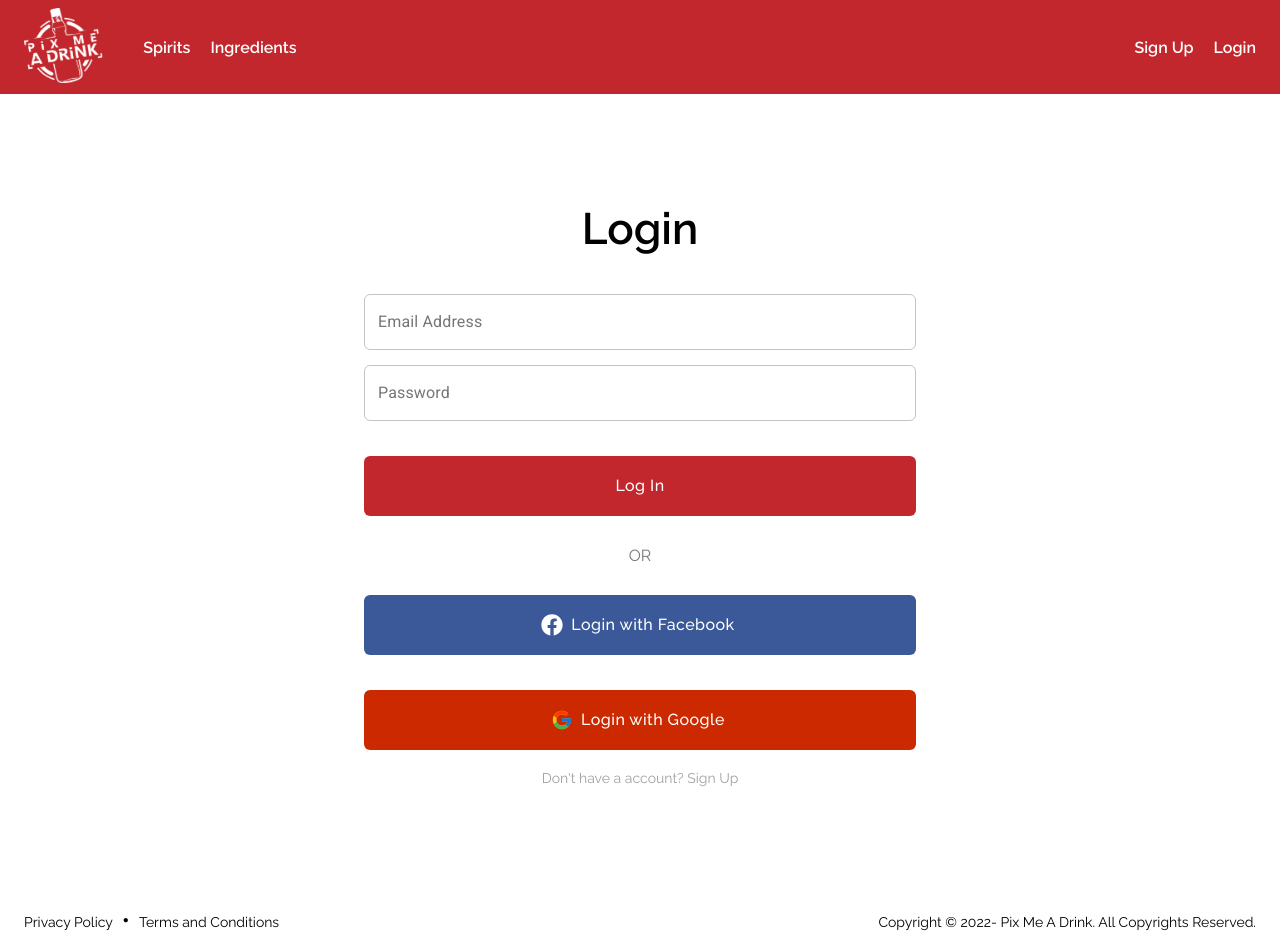
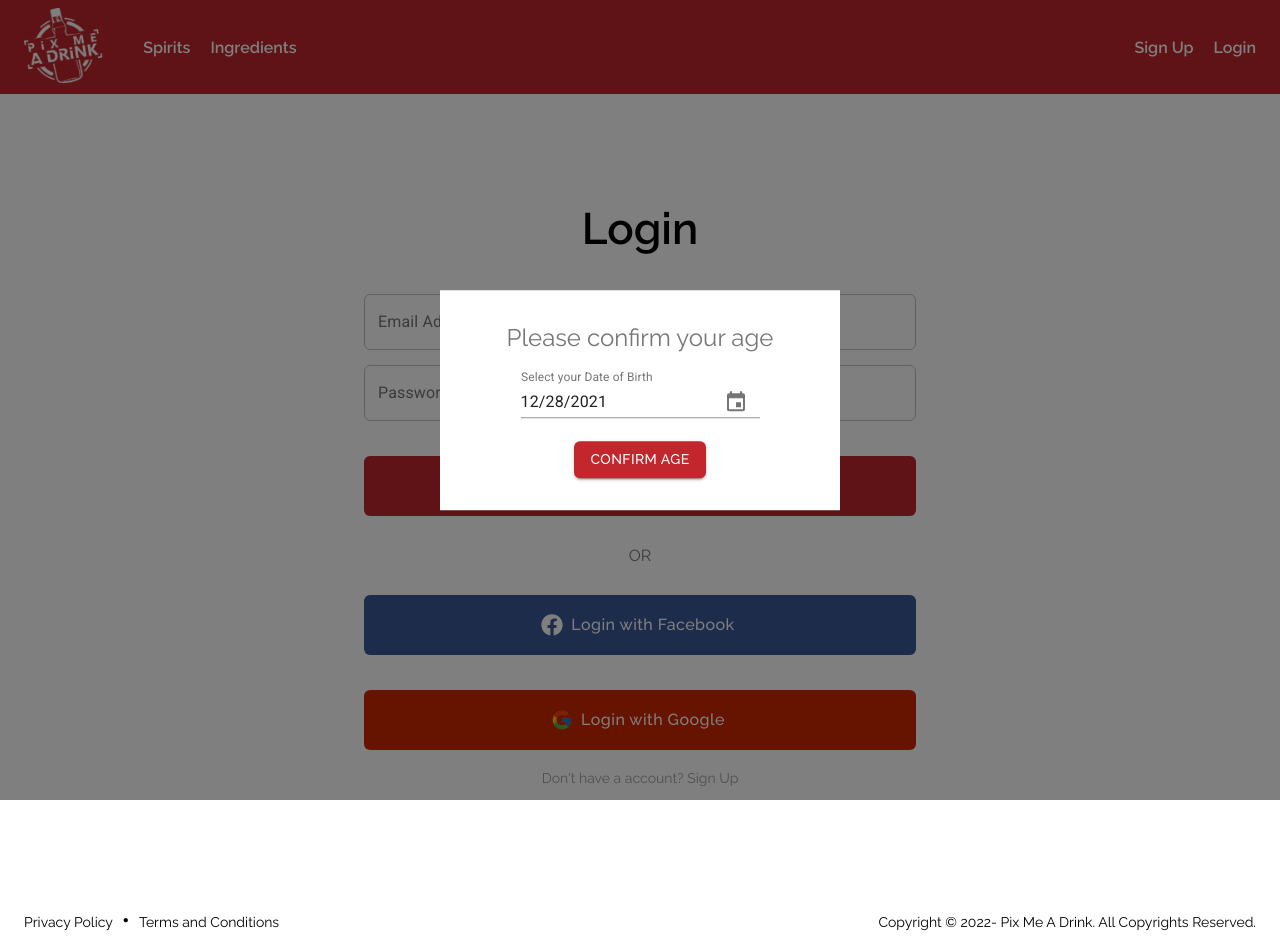
Before and after one commit to muneebhashone/react-pixme-hashone, a React (Create React App) app: page /login in a window 1280 px wide. Built offline with nearby package versions, Linux system fonts and the light colour scheme.

Commit message:
Age restrictions implemented

```diff
--- a/package.json
+++ b/package.json
@@ -4,13 +4,16 @@
   "version": "0.1.0",
   "private": true,
   "dependencies": {
+    "@date-io/date-fns": "^1.3.13",
     "@material-ui/core": "^4.12.3",
     "@material-ui/icons": "^4.11.2",
     "@material-ui/lab": "^4.0.0-alpha.60",
+    "@material-ui/pickers": "^3.3.10",
     "@testing-library/jest-dom": "^5.14.1",
     "@testing-library/react": "^11.2.7",
     "@testing-library/user-event": "^12.8.3",
     "axios": "^0.21.1",
+    "date-fns": "^2.28.0",
     "formik": "^2.2.9",
     "image-to-base64": "^2.2.0",
     "query-string": "^7.0.1",
--- a/src/App.js
+++ b/src/App.js
@@ -16,10 +16,13 @@ import Wishlist from "./pages/admin/wishlist/wishlist.component";
 import Reviews from "./pages/admin/reviews/reviews.component";
 import Signout from "./pages/admin/signout/signout.component";
 import Search from "./pages/search/search.component";
+import AgeRestriction from "./components/age-restriction/age-restriction.component";
 import { URL } from "./config";
 
 function App() {
   return (
+    <>
+      <AgeRestriction />
       <BrowserRouter>
         <Switch>
           <Route exact path={URL || "/"}>
@@ -103,6 +106,7 @@ function App() {
           </Route>
         </Switch>
       </BrowserRouter>
+    </>
   );
 }
 
--- a/src/components/admin-layout/admin-layout.component.jsx
+++ b/src/components/admin-layout/admin-layout.component.jsx
@@ -77,11 +77,11 @@ function AdminLayout({ children, heading, active }) {
     setActiveTab(active);
   }, [setActiveTab]);
 
-  useEffect(() => {
-    if (!localStorage.getItem("currentUser")) {
-      history.push(`${URL}/login`);
-    }
-  }, [currentUser]);
+  // useEffect(() => {
+  //   if (!localStorage.getItem("currentUser")) {
+  //     history.push(`${URL}/login`);
+  //   }
+  // }, [currentUser]);
 
   return (
     <div>
--- /dev/null
+++ b/src/components/age-restriction/age-restriction.component.jsx
@@ -0,0 +1,122 @@
+import React from "react";
+import { Modal, Box, Typography, Button } from "@material-ui/core";
+import DateFnsUtils from "@date-io/date-fns";
+import {
+  MuiPickersUtilsProvider,
+  KeyboardDatePicker,
+} from "@material-ui/pickers";
+import { differenceInYears } from "date-fns";
+
+const style = {
+  position: "absolute",
+  top: "50%",
+  left: "50%",
+  transform: "translate(-50%, -50%)",
+  width: 400,
+  bgcolor: "background.paper",
+  outline: "none",
+  boxShadow: 24,
+  p: 4,
+};
+
+const calculateAge = (dob) => {
+  return differenceInYears(new Date(), dob);
+};
+
+const ageLimit = 21;
+
+const AgeRestriction = () => {
+  const [open, setOpen] = React.useState(true);
+
+  const [selectedDate, setSelectedDate] = React.useState(new Date());
+  const [allowed, setAllowed] = React.useState(true);
+
+  const handleDateChange = (date) => {
+    setSelectedDate(date);
+  };
+
+  const checkAge = () => {
+    let isAllowed = localStorage.getItem("ageAllowed");
+
+    if (isAllowed !== null) {
+      isAllowed = Number(isAllowed);
+      console.log(isAllowed);
+      isAllowed ? setOpen(false) : setAllowed(false);
+    }
+  };
+
+  const handleConfirm = () => {
+    const age = calculateAge(selectedDate);
+    if (age < ageLimit) {
+      alert("You are not allowed to visit this site");
+      localStorage.setItem("ageAllowed", "0");
+    } else {
+      setOpen(false);
+      localStorage.setItem("ageAllowed", "1");
+    }
+
+    checkAge();
+  };
+
+  React.useEffect(() => {
+    checkAge();
+  }, []);
+
+  return (
+    <Modal
+      open={open}
+      aria-labelledby="modal-modal-title"
+      aria-describedby="modal-modal-description"
+    >
+      <Box sx={style}>
+        {allowed ? (
+          <>
+            <Typography
+              align="center"
+              id="modal-modal-title"
+              variant="h5"
+              component="h2"
+            >
+              Please confirm your age
+            </Typography>
+            <MuiPickersUtilsProvider utils={DateFnsUtils}>
+              <div style={{ textAlign: "center" }}>
+                <KeyboardDatePicker
+                  margin="normal"
+                  id="date-picker-dialog"
+                  label="Select your Date of Birth"
+                  format="MM/dd/yyyy"
+                  value={selectedDate}
+                  onChange={handleDateChange}
+                  KeyboardButtonProps={{
+                    "aria-label": "change date",
+                  }}
+                />
+              </div>
+            </MuiPickersUtilsProvider>
+            <div style={{ textAlign: "center", marginTop: "15px" }}>
+              <Button
+                onClick={handleConfirm}
+                variant="contained"
+                color="primary"
+              >
+                CONFIRM AGE
+              </Button>
+            </div>
+          </>
+        ) : (
+          <Typography
+            align="center"
+            id="modal-modal-title"
+            variant="h5"
+            component="h2"
+          >
+            You are not allowed to visit this website
+          </Typography>
+        )}
+      </Box>
+    </Modal>
+  );
+};
+
+export default AgeRestriction;
```
Also changed, not shown: 1 other file (tests, documents, lock files or other folders). Lines whose indentation alone changed are shown as unchanged.
